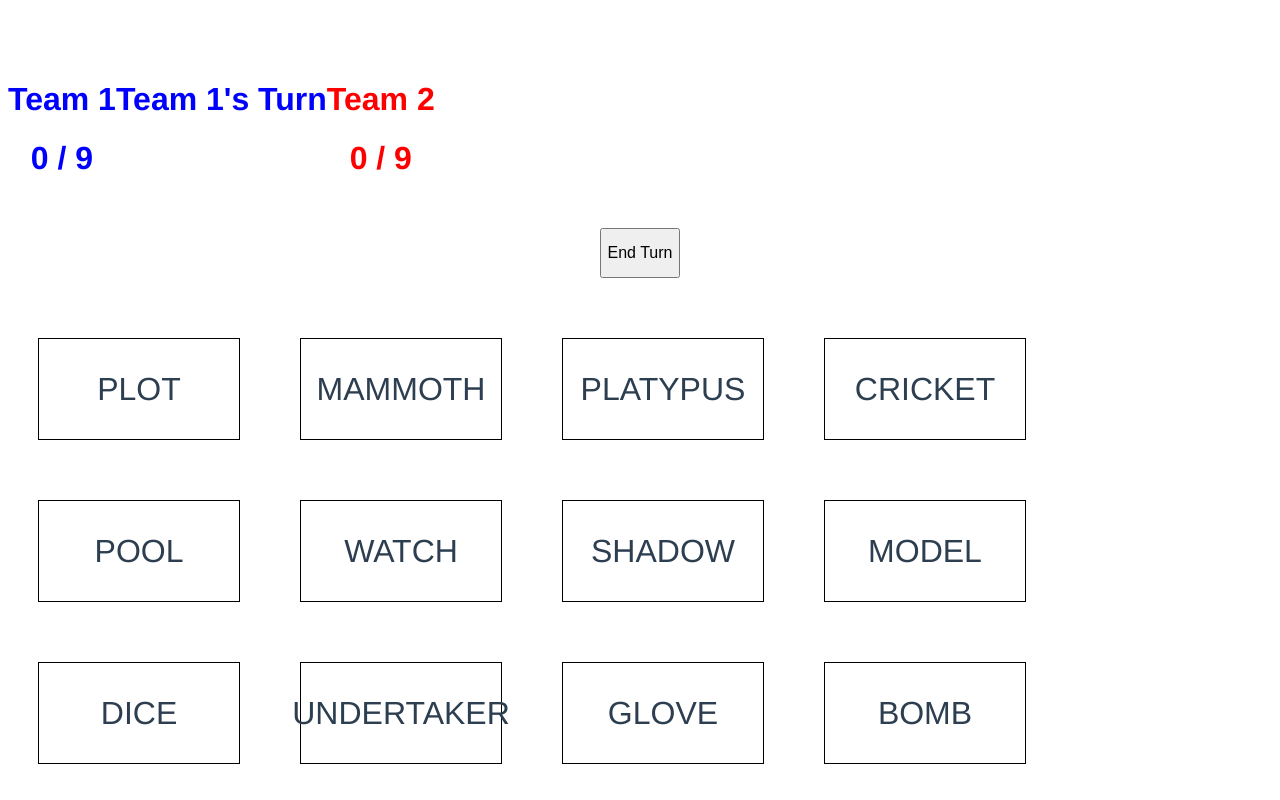
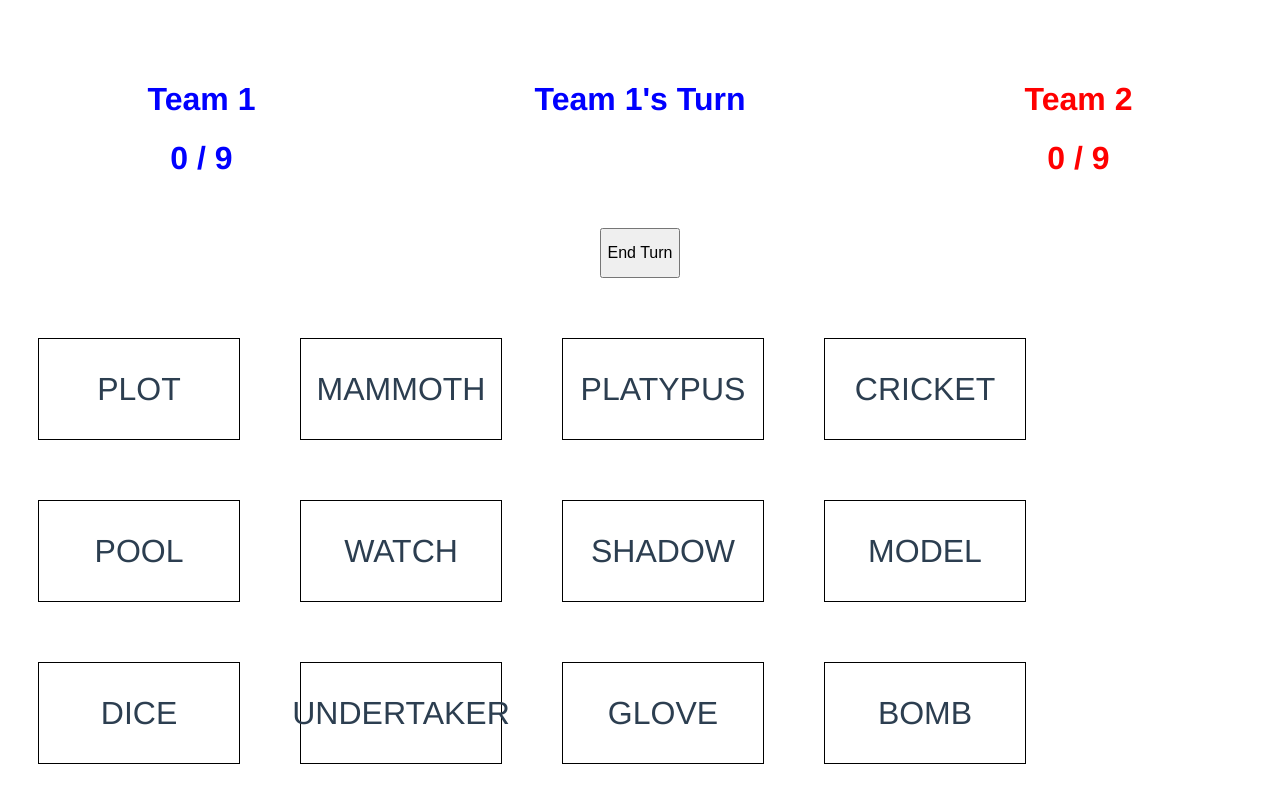
Before and after one commit to wwzeb/fe_codenames, a Vue app: page / in a window 1280 px wide. Shown: the top 800 px of the page. Built offline with nearby package versions, Linux system fonts and the light colour scheme.

Commit message:
Update App.vue

```diff
--- a/src/App.vue
+++ b/src/App.vue
@@ -198,6 +198,6 @@ export default {
 
 .score {
   display: flex;
-  /*justify-content: space-around;*/
+  justify-content: space-around;
 }
 </style>
```
